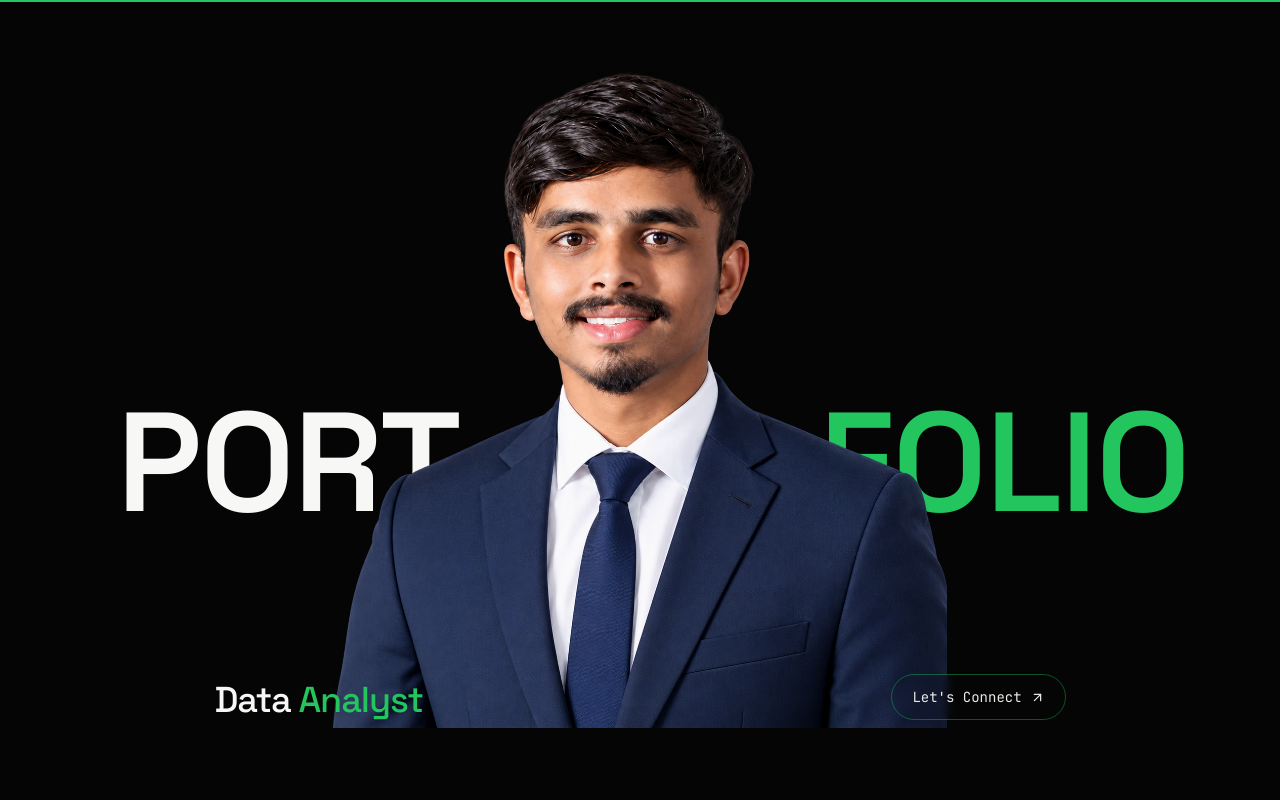
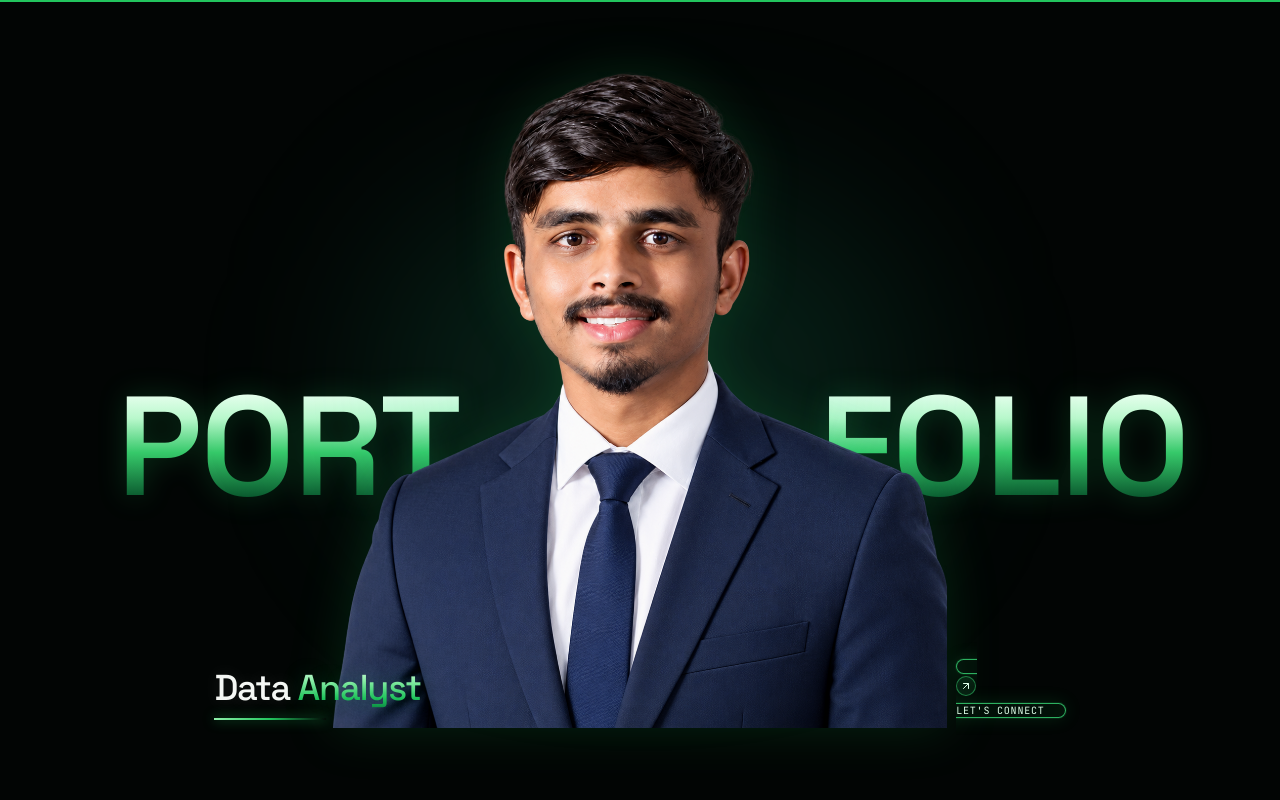
Before and after one commit to bhaskar-nb/portfolio, a Next.js app: page / in a window 1280 px wide. Shown: the top 800 px of the page. Built offline with nearby package versions, Linux system fonts and the light colour scheme.

Commit message:
Match opening typography glow and emerald shading

```diff
--- a/components/Opening.tsx
+++ b/components/Opening.tsx
@@ -8,15 +8,15 @@ import MagneticButton from "@/components/MagneticButton";
 
 export default function Opening() {
   return (
-    <section id="opening" className="relative flex min-h-[100svh] items-center justify-center overflow-hidden bg-base-900 px-4 sm:px-6 lg:px-8">
+    <section id="opening" className="relative flex min-h-[100svh] items-center justify-center overflow-hidden bg-[#020504] px-4 sm:px-6 lg:px-8">
       <div className="relative flex h-[100svh] w-full max-w-[1700px] items-center justify-center">
-        {/* Split wordmark keeps PORT on the left and FOLIO on the right of the portrait. */}
-        <div className="pointer-events-none absolute inset-x-0 top-[49%] z-0 -translate-y-1/2 select-none font-display font-semibold leading-none tracking-[-0.09em]" aria-hidden="true">
+        {/* The reference treatment uses a luminous mint-to-deep-emerald wordmark behind the portrait. */}
+        <div className="pointer-events-none absolute inset-x-0 top-[49%] z-0 -translate-y-1/2 select-none font-display font-semibold leading-[0.78] tracking-[-0.095em]" aria-hidden="true">
           <motion.span
             initial={{ opacity: 0, x: -30 }}
             animate={{ opacity: 1, x: 0 }}
             transition={{ duration: 1, ease: "easeOut" }}
-            className="absolute right-[50%] mr-[clamp(7rem,14vw,12rem)] whitespace-nowrap text-[clamp(5.5rem,11vw,12rem)] text-ink-100"
+            className="absolute right-[50%] mr-[clamp(7rem,14vw,12rem)] whitespace-nowrap bg-[linear-gradient(180deg,#eafff0_0%,#b9f8cc_24%,#36c96a_55%,#064d28_100%)] bg-clip-text text-[clamp(5.5rem,11vw,12rem)] text-transparent drop-shadow-[0_0_14px_rgba(34,197,94,0.22)]"
           >
             PORT
           </motion.span>
@@ -24,11 +24,14 @@ export default function Opening() {
             initial={{ opacity: 0, x: 30 }}
             animate={{ opacity: 1, x: 0 }}
             transition={{ duration: 1, ease: "easeOut", delay: 0.05 }}
-            className="absolute left-[50%] ml-[clamp(7rem,14vw,12rem)] whitespace-nowrap text-[clamp(5.5rem,11vw,12rem)] text-gold"
+            className="absolute left-[50%] ml-[clamp(7rem,14vw,12rem)] whitespace-nowrap bg-[linear-gradient(180deg,#eafff0_0%,#b9f8cc_24%,#36c96a_55%,#064d28_100%)] bg-clip-text text-[clamp(5.5rem,11vw,12rem)] text-transparent drop-shadow-[0_0_14px_rgba(34,197,94,0.22)]"
           >
             FOLIO
           </motion.span>
         </div>
+
+        {/* Soft emerald halo gives the portrait the same luminous separation as the reference. */}
+        <div className="pointer-events-none absolute left-1/2 top-[48%] z-[1] h-[48svh] w-[42vw] min-w-[300px] -translate-x-1/2 -translate-y-1/2 rounded-full bg-emerald-400/[0.13] blur-[90px]" />
 
         <motion.div
           initial={{ opacity: 0, y: 24 }}
@@ -42,7 +45,7 @@ export default function Opening() {
             fill
             priority
             sizes="(max-width: 640px) 96vw, (max-width: 1280px) 720px, 760px"
-            className="object-contain object-bottom"
+            className="object-contain object-bottom drop-shadow-[0_0_26px_rgba(34,197,94,0.16)]"
           />
         </motion.div>
 
@@ -52,9 +55,12 @@ export default function Opening() {
           transition={{ duration: 0.6, delay: 0.42 }}
           className="absolute bottom-[10%] left-[4%] z-20 sm:left-[9%] lg:left-[15%]"
         >
-          <span className="font-display text-2xl font-medium tracking-[-0.03em] text-ink-100 sm:text-3xl lg:text-4xl">
-            Data <span className="text-gold">Analyst</span>
-          </span>
+          <div className="relative pb-3">
+            <span className="font-display text-2xl font-medium tracking-[-0.035em] text-[#f4f7f4] [text-shadow:0_0_18px_rgba(255,255,255,0.12)] sm:text-3xl lg:text-4xl">
+              Data <span className="bg-[linear-gradient(180deg,#eafff0_0%,#8ff0aa_35%,#22c55e_72%,#087a3d_100%)] bg-clip-text text-transparent [text-shadow:0_0_22px_rgba(34,197,94,0.22)]">Analyst</span>
+            </span>
+            <span className="absolute bottom-0 left-0 h-[2px] w-20 bg-gradient-to-r from-[#8ff0aa] via-[#22c55e] to-transparent shadow-[0_0_12px_rgba(34,197,94,0.8)] sm:w-28" />
+          </div>
         </motion.div>
 
         <motion.div
@@ -65,9 +71,12 @@ export default function Opening() {
         >
           <MagneticButton
             href="#contact"
-            className="btn-secondary min-h-11 gap-2 rounded-full border-gold/40 bg-transparent px-5 backdrop-blur-sm hover:border-gold hover:bg-gold/10 hover:text-gold"
+            className="group min-h-11 gap-2 rounded-full border border-[#39d977]/80 bg-[#07140c]/55 px-5 font-mono text-[10px] uppercase tracking-[0.08em] text-[#dfffe9] shadow-[0_0_0_1px_rgba(34,197,94,0.12),0_0_18px_rgba(34,197,94,0.16),inset_0_0_16px_rgba(34,197,94,0.05)] backdrop-blur-sm transition-all duration-300 hover:border-[#7ff5a2] hover:bg-[#0b2415]/75 hover:text-white hover:shadow-[0_0_0_1px_rgba(34,197,94,0.2),0_0_30px_rgba(34,197,94,0.32),inset_0_0_20px_rgba(34,197,94,0.08)]"
           >
-            Let&apos;s Connect <ArrowUpRight size={15} />
+            <span className="flex h-5 w-5 items-center justify-center rounded-full border border-[#39d977]/50 bg-[#39d977]/10">
+              <ArrowUpRight size={12} className="transition-transform duration-300 group-hover:-translate-y-0.5 group-hover:translate-x-0.5" />
+            </span>
+            Let&apos;s Connect
           </MagneticButton>
         </motion.div>
       </div>
```
